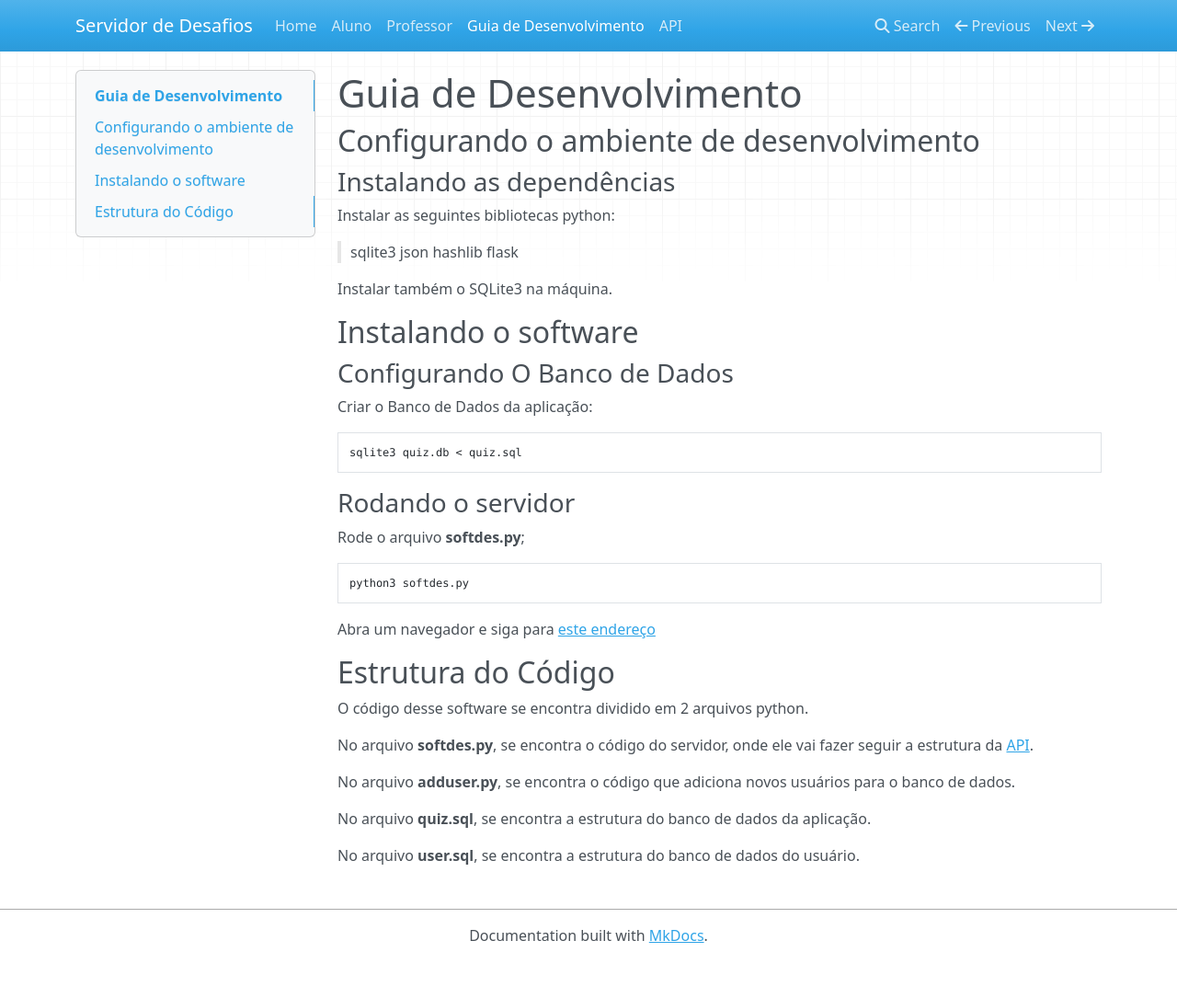
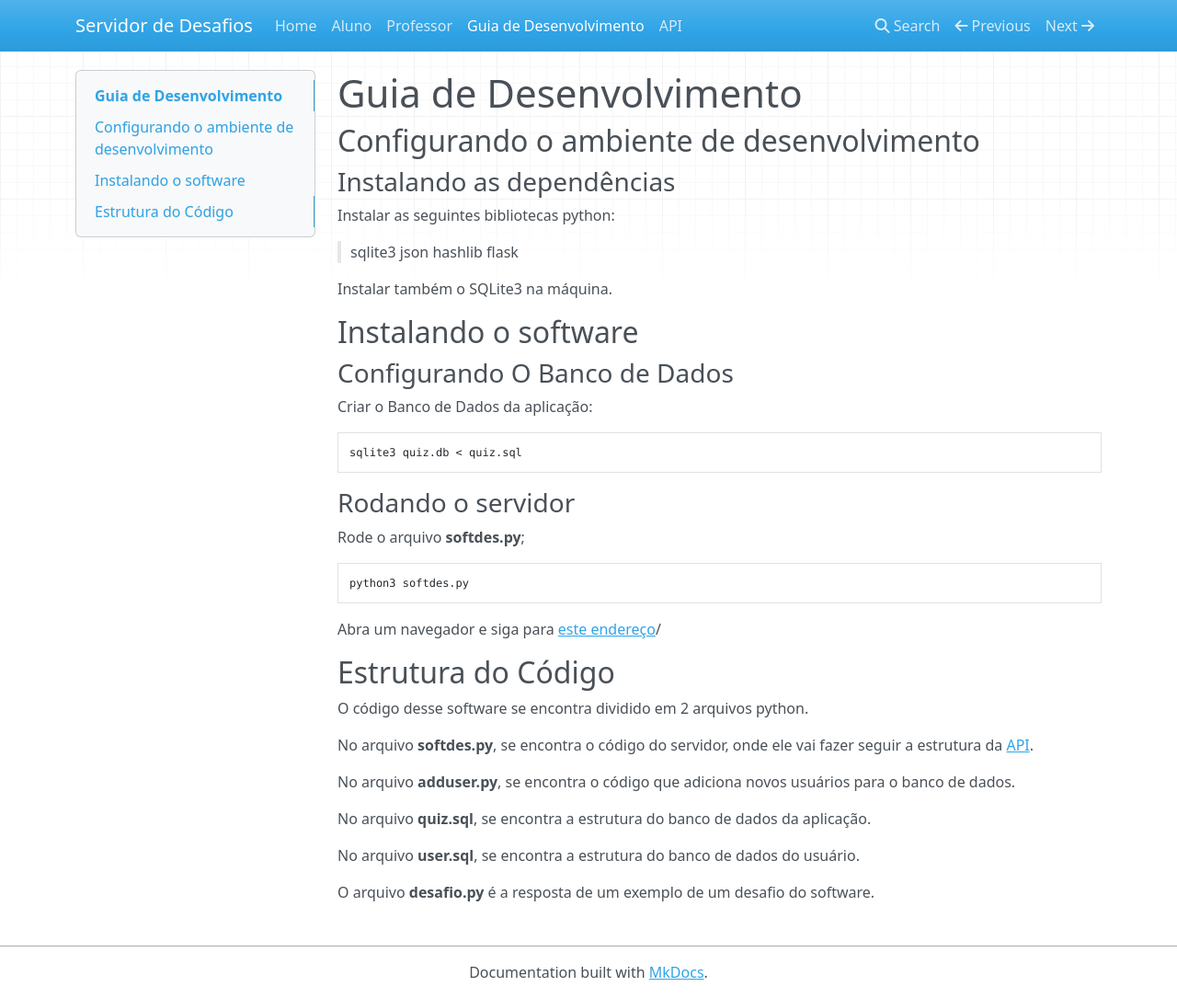
Before and after one commit to franciol/Servidor_de_desafios, an MkDocs documentation site: the page built from documentation/docs/desenvolvimento.md, in a window 1280 px wide and 1085 px high. Shown: the whole window at 92% size. Built offline with MkDocs 1.6.1, drawn with Linux system fonts in a browser that asks for light colours; nearby versions of some CDN libraries.

Commit message:
Terminando a pagina de desenvolvimento

````diff
--- a/documentation/docs/desenvolvimento.md
+++ b/documentation/docs/desenvolvimento.md
@@ -22,17 +22,19 @@ Rode o arquivo **softdes.py**;
 python3 softdes.py
 ```
 
-Abra um navegador e siga para [este endereço](http://0.0.0.0:80)
+Abra um navegador e siga para [este endereço](http://0.0.0.0:80)/
 
 
 ## Estrutura do Código
 
 O código desse software se encontra dividido em 2 arquivos python.
 
-No arquivo **softdes.py**, se encontra o código do servidor, onde ele vai fazer seguir a estrutura da [API]().
+No arquivo **softdes.py**, se encontra o código do servidor, onde ele vai fazer seguir a estrutura da [API](api.md).
 
 No arquivo **adduser.py**, se encontra o código que adiciona novos usuários para o banco de dados.
 
 No arquivo **quiz.sql**, se encontra a estrutura do banco de dados da aplicação.
 
 No arquivo **user.sql**, se encontra a estrutura do banco de dados do usuário.
+
+O arquivo **desafio.py** é a resposta de um exemplo de um desafio do software.
````
